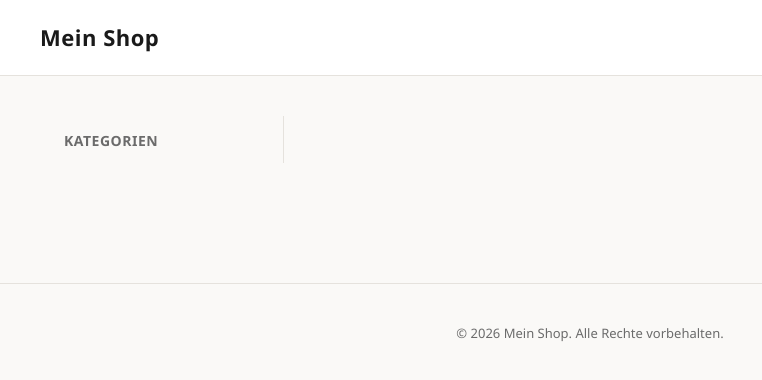
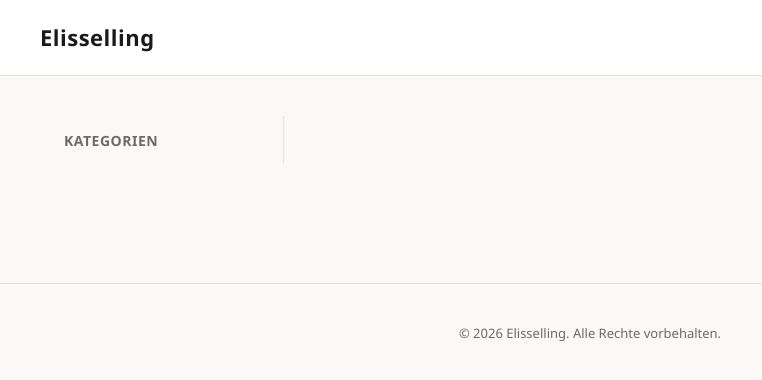
Before and after one commit to g4vkzc7h5k-tech/marktwebsite, a website: page public/shop.html in a window 1280 px wide. Shown: the full height of the page, 50-812 px from the left. Drawn offline with Linux system fonts and the light colour scheme; no server answers.

Commit message:
Update shop.html

```diff
--- a/public/shop.html
+++ b/public/shop.html
@@ -3,14 +3,14 @@
 <head>
   <meta charset="UTF-8">
   <meta name="viewport" content="width=device-width, initial-scale=1.0">
-  <title>Shop – Mein Shop</title>
+  <title>Shop – Elisselling</title>
   <link rel="stylesheet" href="/css/style.css">
 </head>
 <body>
 
   <header class="site-header">
     <div class="container header-inner">
-      <a href="/" class="logo">Mein Shop</a>
+      <a href="/" class="logo">Elisselling</a>
       <div class="header-actions">
         <a href="/shop.html" class="btn btn-outline">Shop</a>
         <a href="/cart.html" class="btn">
@@ -37,7 +37,7 @@
 
   <footer class="site-footer">
     <div class="container">
-      &copy; 2026 Mein Shop. Alle Rechte vorbehalten.
+      &copy; 2026 Elisselling. Alle Rechte vorbehalten.
     </div>
   </footer>
 
```
